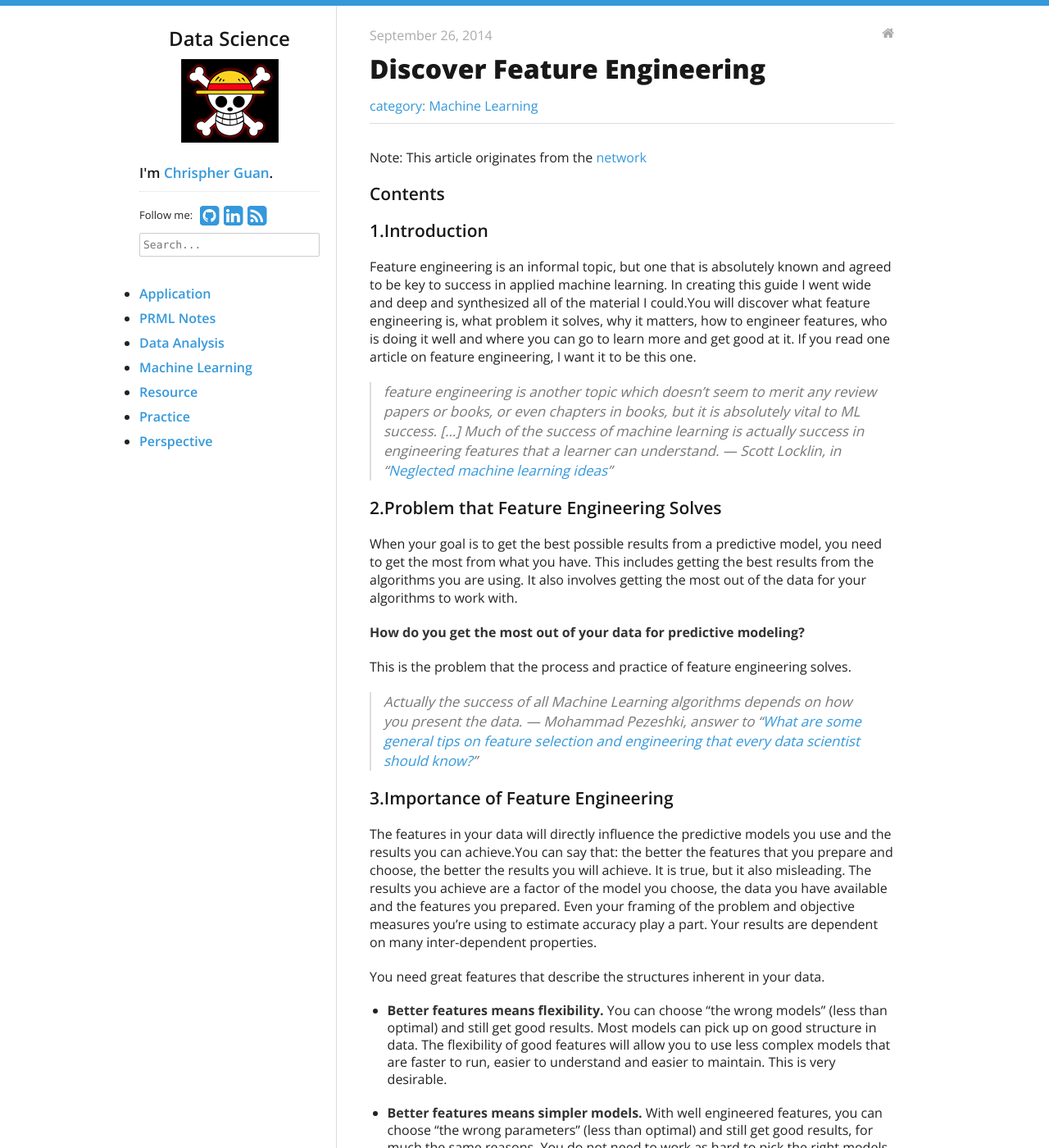
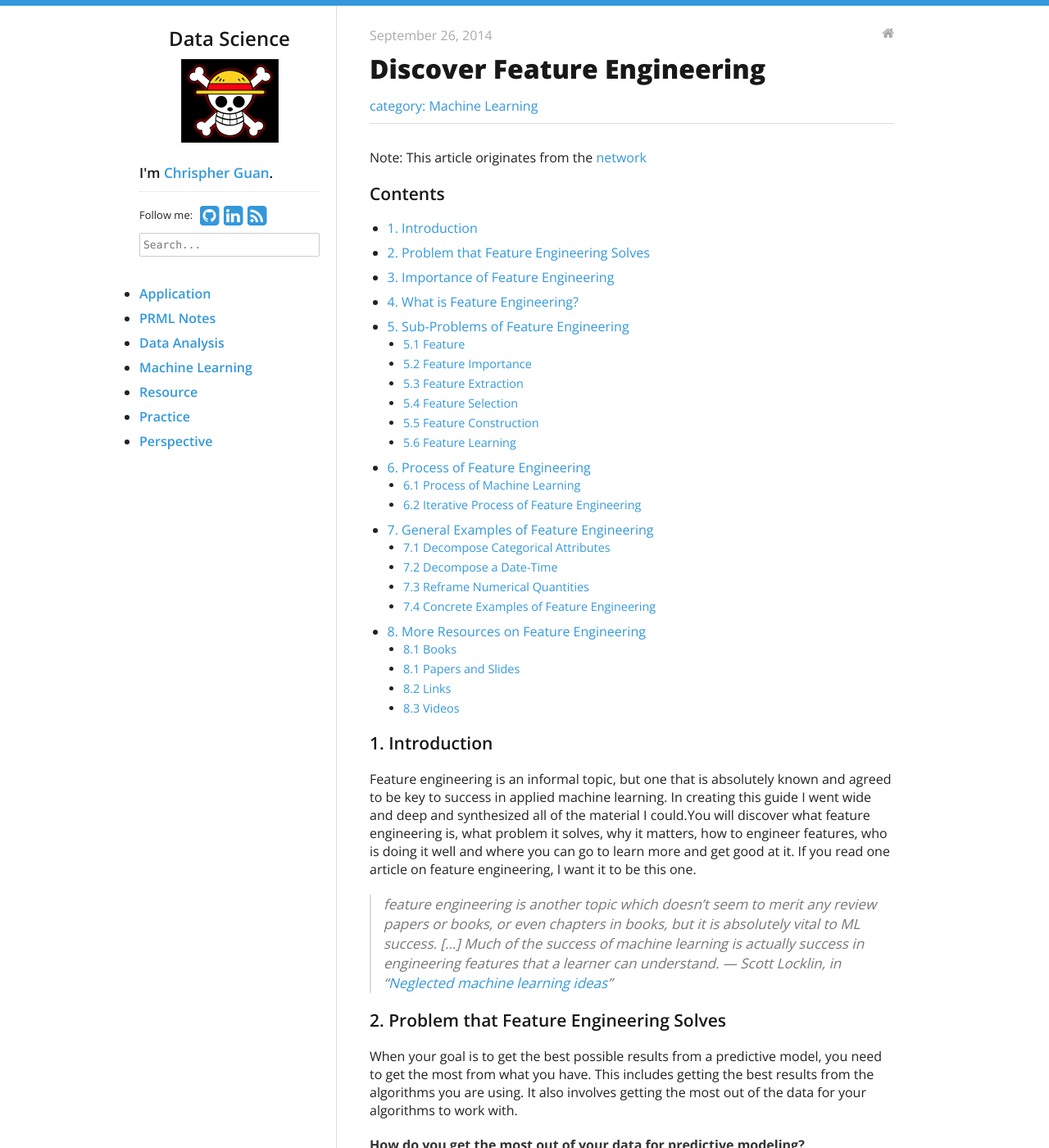
Before and after one commit to chrispher/chrispher.github.com, a Jekyll site: the page built from _posts/Machine Learning/2014-9-26-Discover Feature Engineering.md, in a window 1280 px wide and 1400 px high. Shown: the whole window at 82% size. Built offline with Jekyll 4.4.1, drawn with Linux system fonts in a browser that asks for light colours; nearby versions of some CDN libraries; comment, search, counter and statistics services are not loaded; some of the changed text lies outside the part shown.

Commit message:
finish the ariticle

```diff
--- a/_posts/Machine Learning/2014-9-26-Discover Feature Engineering.md
+++ b/_posts/Machine Learning/2014-9-26-Discover Feature Engineering.md
@@ -10,22 +10,46 @@ Note: This article originates from the [network](http://machinelearningmastery.c
 
 ### Contents
 <!-- MarkdownTOC depth=4 -->
+- [1. Introduction](#1. Introduction)
+- [2. Problem that Feature Engineering Solves](#2. Problem that Feature Engineering Solves)
+- [3. Importance of Feature Engineering](#3. Importance of Feature Engineering)
+- [4. What is Feature Engineering?](#4. What is Feature Engineering?)
+- [5. Sub-Problems of Feature Engineering](#5. Sub-Problems of Feature Engineering)
+    - [5.1 Feature](#5.1 Feature)
+    - [5.2 Feature Importance](#5.2 Feature Importance)
+    - [5.3 Feature Extraction](#5.3 Feature Extraction)
+    - [5.4 Feature Selection](#5.4 Feature Selection)
+    - [5.5 Feature Construction](#5.5 Feature Construction)
+    - [5.6 Feature Learning](#5.6 Feature Learning)
+- [6. Process of Feature Engineering](#6. Process of Feature Engineering)
+    - [6.1 Process of Machine Learning](#6.1 Process of Machine Learning)
+    - [6.2 Iterative Process of Feature Engineering](#6.2 Iterative Process of Feature Engineering)
+- [7. General Examples of Feature Engineering](#7. General Examples of Feature Engineering)
+    - [7.1 Decompose Categorical Attributes](#7.1 Decompose Categorical Attributes)
+    - [7.2 Decompose a Date-Time](#7.2 Decompose a Date-Time)
+    - [7.3 Reframe Numerical Quantities](#7.3 Reframe Numerical Quantities)
+    - [7.4 Concrete Examples of Feature Engineering](#7.4 Concrete Examples of Feature Engineering)
+- [8. More Resources on Feature Engineering](#8. More Resources on Feature Engineering)
+    - [8.1 Books](#8.1 Books)
+    - [8.1 Papers and Slides](#8.1 Papers and Slides)
+    - [8.2 Links](#8.2 Links)
+    - [8.3 Videos](#8.3 Videos)
 
 <!-- /MarkdownTOC -->
 
 
-<a name="1.Introduction" />
+<a name="1. Introduction" />
 
-###1.Introduction
+###1. Introduction
 Feature engineering is an informal topic, but one that is absolutely known and agreed to be key to success in applied machine learning.
 In creating this guide I went wide and deep and synthesized all of the material I could.You will discover what feature engineering is, what problem it solves, why it matters, how to engineer features, who is doing it well and where you can go to learn more and get good at it.
 If you read one article on feature engineering, I want it to be this one.
 
 > feature engineering is another topic which doesn’t seem to merit any review papers or books, or even chapters in books, but it is absolutely vital to ML success. [...] Much of the success of machine learning is actually success in engineering features that a learner can understand.  — Scott Locklin, in “[Neglected machine learning ideas](https://scottlocklin.wordpress.com/2014/07/22/neglected-machine-learning-ideas/)”
 
-<a name="2.Problem that Feature Engineering Solves" />
+<a name="2. Problem that Feature Engineering Solves" />
 
-###2.Problem that Feature Engineering Solves
+###2. Problem that Feature Engineering Solves
 When your goal is to get the best possible results from a predictive model, you need to get the most from what you have. This includes getting the best results from the algorithms you are using. It also involves getting the most out of the data for your algorithms to work with.
 
 **How do you get the most out of your data for predictive modeling?**
@@ -34,9 +58,9 @@ This is the problem that the process and practice of feature engineering solves.
 
 > Actually the success of all Machine Learning algorithms depends on how you present the data. — Mohammad Pezeshki, answer to “[What are some general tips on feature selection and engineering that every data scientist should know?](http://www.quora.com/What-are-some-general-tips-on-feature-selection-and-engineering-that-every-data-scientist-should-know)”
 
-<a name="3.Importance of Feature Engineering"/>
+<a name="3. Importance of Feature Engineering"/>
 
-###3.Importance of Feature Engineering
+###3. Importance of Feature Engineering
 The features in your data will directly influence the predictive models you use and the results you can achieve.You can say that: the better the features that you prepare and choose, the better the results you will achieve. It is true, but it also misleading.
 The results you achieve are a factor of the model you choose, the data you have available and the features you prepared. Even your framing of the problem and objective measures you’re using to estimate accuracy play a part. Your results are dependent on many inter-dependent properties.
 
@@ -53,9 +77,9 @@ With good features, you are closer to the underlying problem and a representatio
 - **Better features means better results.**
 > The algorithms we used are very standard for Kagglers. [...]  We spent most of our efforts in feature engineering.  — Xavier Conort, on “[Q&A with Xavier Conort](http://blog.kaggle.com/2013/04/10/qa-with-xavier-conort/)” on winning the Flight Quest challenge on Kaggle
 
-<a name="4.What is Feature Engineering?"/>
+<a name="4. What is Feature Engineering?"/>
 
-###4.What is Feature Engineering?
+###4. What is Feature Engineering?
 Here is how I define feature engineering:
 
 > **Feature engineering is the process of transforming raw data into features that better represent the underlying problem to the predictive models, resulting in improved model accuracy on unseen data.**
```
